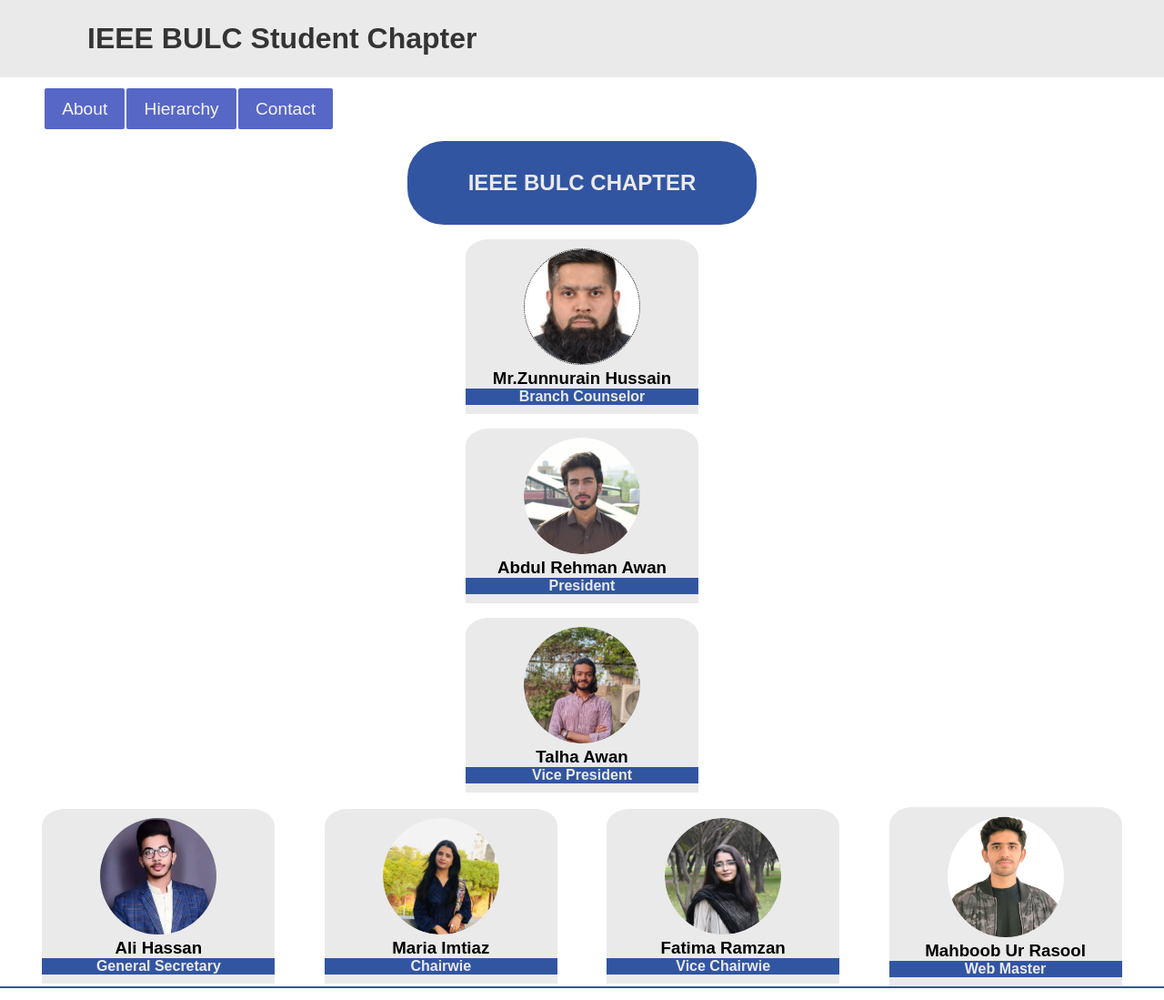
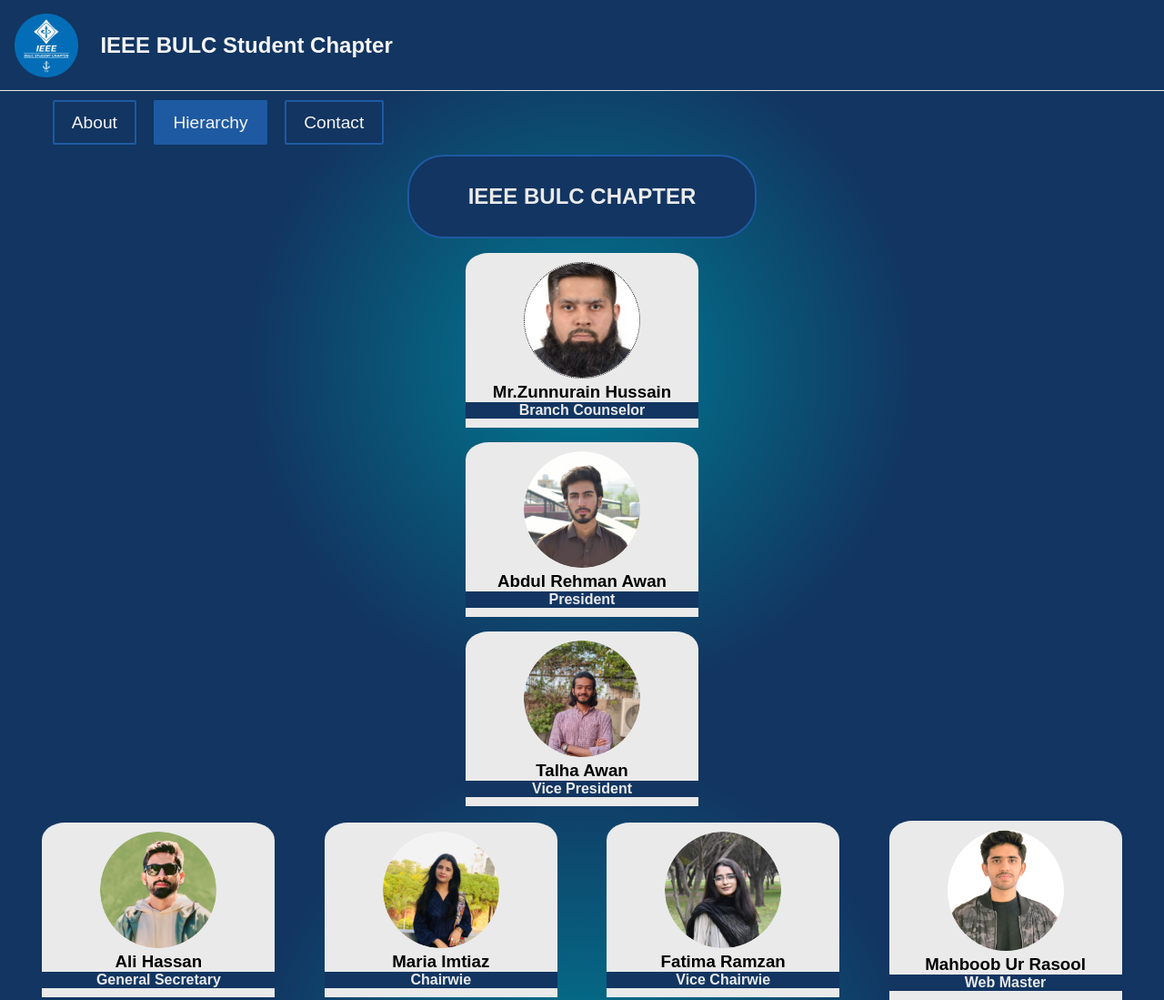
Before and after one commit to HafizLiaqat18/BULC-IEEE, a plain HTML site: page hierarchy.html in a window 1280 px wide. Shown: the top 1099 px of the page at 91% size. Drawn offline with Linux system fonts and the light colour scheme; a script that the page names is missing.

Commit message:
Update hierarchy style

```diff
--- a/contact.css
+++ b/contact.css
@@ -9,20 +9,47 @@ body {
     width: 100%;
     height: 100%;
     font-family: Arial, Helvetica, sans-serif;
+    background: rgb(1,119,143);
+    background: radial-gradient(circle, rgba(1,119,143,1) 3%, rgba(18,53,97,1) 49%);
 }
+nav{
+    width: 100%;
+    height: 100px;
+    background-color: #123561;
+    color: whitesmoke;
+    border-bottom:1px solid #eaeaea ;
 
+
+}
+#nav-bar{
+    width: 45%;
+    height: 100%;
+    display: flex;
+    justify-content: space-evenly;
+    align-items: center;
+
+}
+.logo-div{
+    width: 70px;
+    height: 70px;
+
+}
+.logo-div img{
+    width: 100%;
+    height: 100%;
+    object-fit: cover;
+}
 main {
     width: 100%;
     height: auto;
     padding-bottom: 10em;
 }
 
+
 #main-heading {
-    background-color: #eaeaea;
-    padding: 0.75em 3em;
-    font-size: 2em;
-    font-weight: 600;
-    color: #343434;
+
+    padding-left: 8px;
+
 }
 
 #main-links {
@@ -31,35 +58,38 @@ main {
     display: flex;
     margin: 1em 0;
     padding: 0 3em;
+
 }
 
 #main-links li {
-    margin: 0.50em 0.06em;
+    margin: 0.50em 0.6em;
     list-style: none;
 }
 
 #main-links a {
     text-decoration: none;
     border-radius: 2px;
-    background-color: #5767c6;
+    background-color: #123561;
     color: whitesmoke;
     padding: 0.65em 1em;
     font-size: larger;
+    border: 2px solid #1e5aa2;
     transition: all 0.2s ease-in-out;
 }
 
 #main-links a:hover {
-    background-color: #3255a2;
+    background-color: #1e5aa2;
 }
 
 #main-section {
     width: 70%;
     height: auto;
     border: 1px solid #294fa2;
-    padding: 0.60em 3em;
+    padding: 1em 3em;
     margin: 1em auto;
     margin-bottom: 5em;
     background-color: #eaeaea;
+    border-radius: 10px;
 }
 
 #contact-us a{
@@ -74,14 +104,21 @@ main {
 
 }
 ul #active {
-    background-color: #18256c;
+    background-color: #1e5aa2;
 }
 
 ul #active:hover {
-    background-color: #18256c;
+    background-color: #1e5aa2;
 }
 
+@media  screen and (max-width:904px) {
+    #nav-bar{
 
+        width: 100%;
+
+    }
+
+}
 @media only screen and (max-width: 739px) {
 #main-section{
     width: 85%;
@@ -97,6 +134,7 @@ ul #active:hover {
     font-size: 1em;
 }
 
+
   }
 @media only screen and (max-width: 525px) {
 #main-section{
@@ -107,3 +145,13 @@ ul #active:hover {
   }
 
   }
+  @media only screen and (min-width: 930px ) and (max-width:2380px){
+
+    #nav-bar{
+
+        width: 35%;
+
+    }
+
+
+  }
--- a/hierarchy.css
+++ b/hierarchy.css
@@ -9,20 +9,53 @@ body {
     width: 100%;
     height: 100%;
     font-family: Arial, Helvetica, sans-serif;
+    background: rgb(1,119,143);
+background: radial-gradient(circle, rgba(1,119,143,1) 3%, rgba(18,53,97,1) 49%);
+}
+nav{
+    width: 100%;
+    height: 100px;
+    background-color: #123561;
+    color: whitesmoke;
+    border-bottom:1px solid #eaeaea ;
+
+
+}
+#nav-bar{
+    width: 45%;
+    height: 100%;
+    display: flex;
+    justify-content: space-evenly;
+    align-items: center;
+
+}
+.logo-div{
+    width: 70px;
+    height: 70px;
+
+}
+.logo-div img{
+    width: 100%;
+    height: 100%;
+    object-fit: cover;
 }
 
 main {
     width: 100%;
     height: auto;
     padding-bottom: 3em;
+
+    /* background-image: url("./assets/Branch.png");
+    object-fit: cover;
+    object-position: center;
+    background-repeat: no-repeat; */
 }
 
+
 #main-heading {
-    background-color: #eaeaea;
-    padding: 0.75em 3em;
-    font-size: 2em;
-    font-weight: 600;
-    color: #343434;
+
+    padding-left: 8px;
+
 }
 
 #main-links {
@@ -34,22 +67,24 @@ main {
 }
 
 #main-links li {
-    margin: 0.50em 0.06em;
+    margin: 0.50em 0.6em;
     list-style: none;
 }
 
 #main-links a {
     text-decoration: none;
     border-radius: 2px;
-    background-color: #5767c6;
+    background-color: #123561;
     color: whitesmoke;
     padding: 0.65em 1em;
     font-size: larger;
+    border: 2px solid #1e5aa2;
     transition: all 0.2s ease-in-out;
 }
 
+
 #main-links a:hover {
-    background-color: #3255a2;
+    background-color: #1e5aa2;
 }
 
 #main-section ,#media-section{
@@ -63,11 +98,11 @@ main {
     height: auto;
     text-align: center;
     margin: auto;
-    border-bottom: 2px solid #3255a2;
+    border-bottom: 2px solid #123561;
 }
 .heading{
-    border:  2px solid #3255a2;
-    background-color: #3255a2;
+    /* border:  2px solid #123561; */
+    background-color: #123561;
     color: #eaeaea;
     width: 30%;
     margin: auto;
@@ -75,11 +110,12 @@ main {
     font-size: 1.5em;
     border-radius: 40px;
     transition: all 0.400s ease-in-out;
+    border: 2px solid #1e5aa2;
 }
 .heading:hover{
     background-color: #eaeaea;
-    color: #3255a2;
-    border:  2px solid #3255a2;
+    color: #123561;
+    border:  2px solid #123561;
 }
 
 #main-hierarchy ,#main-media-hierarchy{
@@ -114,13 +150,19 @@ main {
 }
 
 #main-hierarchy .person h6 ,#main-hierarchy-2 .person h6 ,#main-media-hierarchy .person h6 ,#media-hierarchy-2 .person h6{
-    background-color: #3255a2;
+    background-color: #123561;
     color: #eaeaea;
     font-size:medium;
 }
 
 
+ul #active {
+    background-color: #1e5aa2;
+}
 
+ul #active:hover {
+    background-color: #1e5aa2;
+}
 #main-hierarchy-2 ,#media-hierarchy-2{
     width: 100%;
     height: auto;
@@ -130,12 +172,24 @@ main {
 }
 
 
+
+
 #main-media-hierarchy .person1 img , #main-hierarhy .person4 img{
     border: 1px solid rgb(2, 163, 2);
 }
 #main-hierarchy .person1 img{
     border: 1px dotted rgb(33, 33, 33);
 }
+@media only screen and (min-width: 930px ) and (max-width:2380px){
+
+    #nav-bar{
+
+        width: 35%;
+
+    }
+
+
+  }
 @media only screen and (max-width: 904px) {
 
     .heading{
@@ -150,6 +204,12 @@ main {
     #main-hierarchy .person h6 ,#main-hierarchy-2 .person h6 ,#main-media-hierarchy .person h6 ,#media-hierarchy-2 .person h6{
         font-size:small;
     }
+    #nav-bar{
+
+        width: 100%;
+
+    }
+
 
   }
 
--- a/hierarchy.html
+++ b/hierarchy.html
@@ -9,14 +9,23 @@
 </head>
 
 <body>
+<header>
+    <nav>
+        <div id="nav-bar">
 
-    <main>
+            <div class="logo-div">
+                <img src="./assets/logo.png" alt="">
+            </div>
             <h1 id="main-heading">IEEE BULC Student Chapter</h1>
+        </div>
+    </nav>
     <ul id="main-links">
         <li><a href="/index.html">About</a></li>
         <li><a id="active" href="/hierarchy.html">Hierarchy</a></li>
         <li><a href="/contact.html">Contact</a></li>
     </ul>
+</header>
+<main>
 
         <section id="main-section">
             <div id="hierarchy">
@@ -40,7 +49,7 @@
                 </div>
                 <div id="main-hierarchy-2">
                     <div class="person person4">
-                        <img src="./assets/liaqat.jpeg" alt="">
+                        <img src="./assets/hassan.png" alt="">
                         <h3>Ali Hassan</h3>
                         <h6>General Secretary</h6>
                     </div>
--- a/about.css
+++ b/index.css
@@ -9,6 +9,34 @@ body {
     width: 100%;
     height: 100%;
     font-family: Arial, Helvetica, sans-serif;
+    background: rgb(1,119,143);
+    background: radial-gradient(circle, rgba(1,119,143,1) 3%, rgba(18,53,97,1) 49%);
+}
+nav{
+    width: 100%;
+    height: 100px;
+    background-color: #123561;
+    color: whitesmoke;
+    border-bottom:1px solid #eaeaea ;
+
+}
+#nav-bar{
+    width: 45%;
+    height: 100%;
+    display: flex;
+    justify-content: space-evenly;
+    align-items: center;
+
+}
+.logo-div{
+    width: 70px;
+    height: 70px;
+
+}
+.logo-div img{
+    width: 100%;
+    height: 100%;
+    object-fit: cover;
 }
 
 main {
@@ -18,11 +46,9 @@ main {
 }
 
 #main-heading {
-    background-color: #eaeaea;
-    padding: 0.75em 3em;
-    font-size: 2em;
-    font-weight: 600;
-    color: #343434;
+
+    padding-left: 8px;
+
 }
 
 #main-links {
@@ -34,22 +60,23 @@ main {
 }
 
 #main-links li {
-    margin: 0.50em 0.06em;
+    margin: 0.50em 0.6em;
     list-style: none;
 }
 
 #main-links a {
     text-decoration: none;
     border-radius: 2px;
-    background-color: #5767c6;
+    background-color: #123561;
     color: whitesmoke;
     padding: 0.65em 1em;
     font-size: larger;
+    border: 2px solid #1e5aa2;
     transition: all 0.2s ease-in-out;
 }
 
 #main-links a:hover {
-    background-color: #3255a2;
+    background-color: #1e5aa2;
 }
 
 #main-section {
@@ -60,6 +87,7 @@ main {
     margin: 1em auto;
     margin-bottom: 2em;
     background-color: #eaeaea;
+    border-radius: 10px;
 }
 
 #main-section p {
@@ -81,11 +109,11 @@ main {
 }
 
 ul #active {
-    background-color: #18256c;
+    background-color: #1e5aa2;
 }
 
 ul #active:hover {
-    background-color: #18256c;
+    background-color: #1e5aa2;
 }
 
 
@@ -148,3 +176,22 @@ ol{
     margin-left: 1em;
 }
   }
+
+  @media  screen and (max-width:904px) {
+    #nav-bar{
+
+        width: 100%;
+
+    }
+
+}
+  @media only screen and (min-width: 930px ) and (max-width:2380px){
+
+    #nav-bar{
+
+        width: 35%;
+
+    }
+
+
+  }
```
Also changed, not shown: contact.html (+15 -6 lines), index.html (+17 -7 lines), assets/Branch.png (added), assets/hassan.png (added), assets/logo.png (added). Lines whose indentation alone changed are shown as unchanged.
